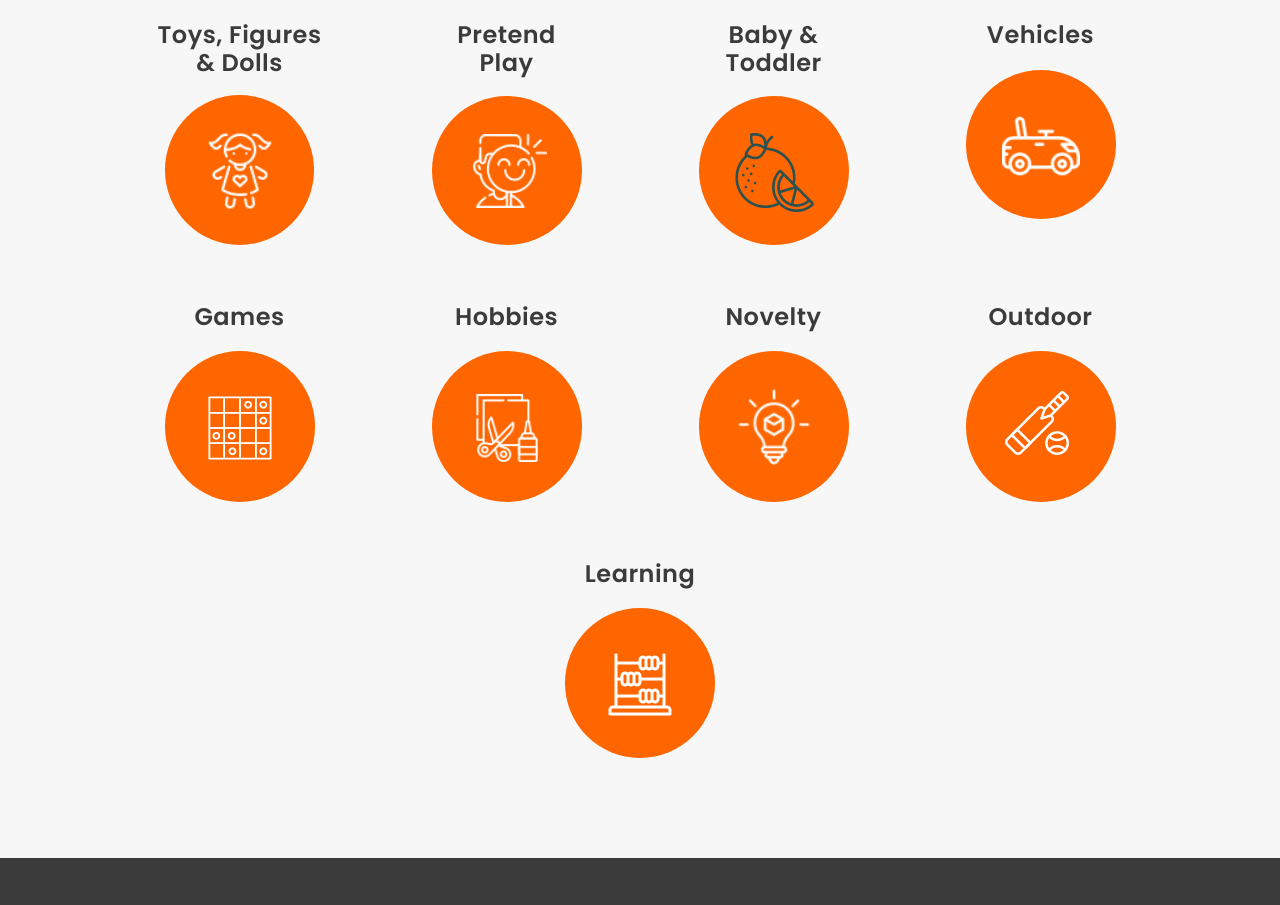
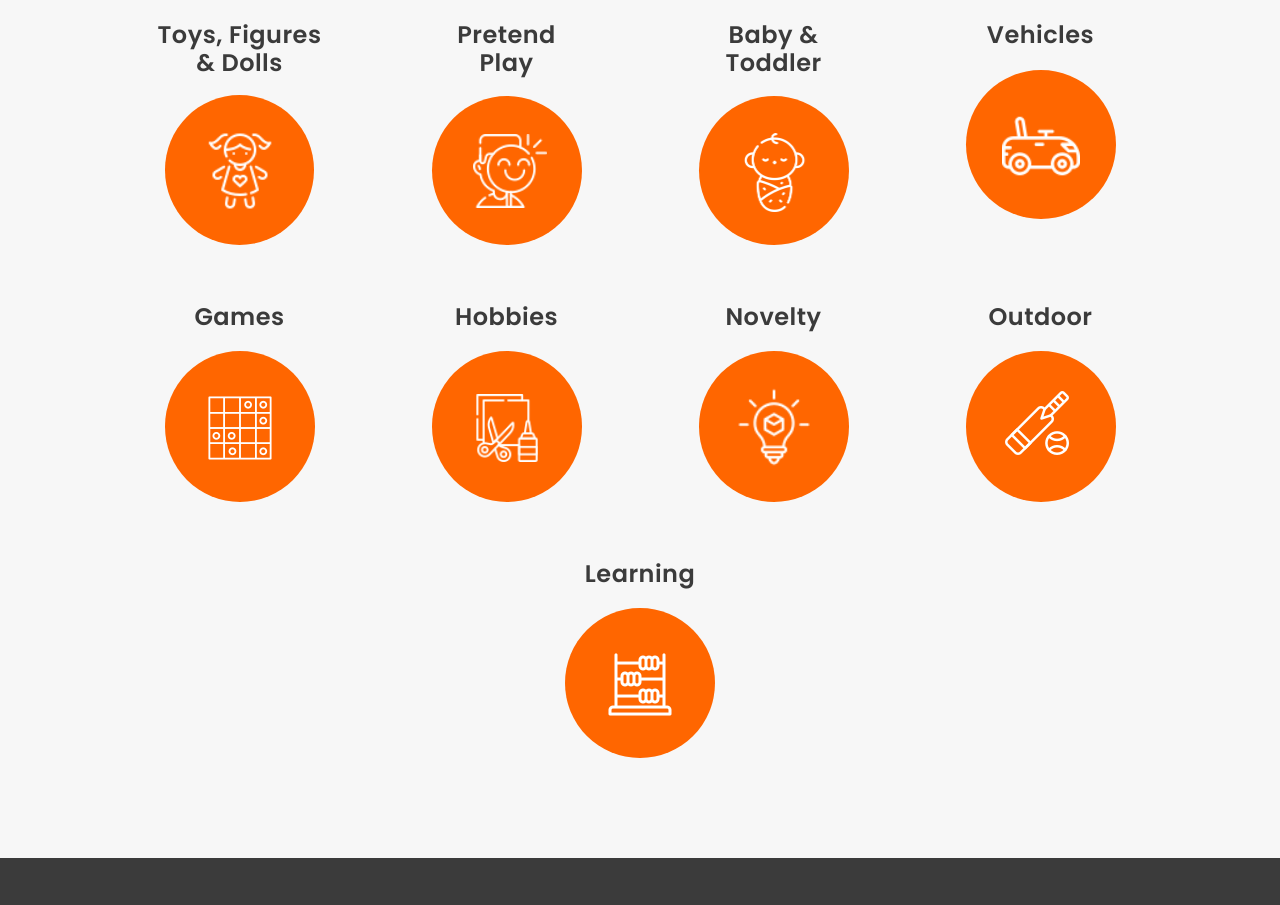
Before and after one commit to HandelnineGlobal/toyscentral.world, a plain HTML site: page index.html in a window 1280 px wide. Shown: the part 1580-2485 px from the top of the page. Drawn offline with nearby package versions, Linux system fonts and the light colour scheme.

Commit message:
Fixed wrong image for toddler category

```diff
--- a/index.html
+++ b/index.html
@@ -76,7 +76,7 @@
             <div class="homecare">
               <div class="baby-toddler subheading">Baby &amp; Toddler</div>
               <div class="ellipse-2 ellipse"></div>
-              <img class="mask-group" src="img/mask-group@2x.png" alt="Mask group" />
+              <img class="mask-group" src="img/baby.png" alt="Mask group" />
             </div>
             <div class="gifting">
               <div class="vehicles subheading">Vehicles</div>
@@ -241,7 +241,7 @@
             <div class="homecare-1">
               <div class="baby-toddler-1 subheading">Baby &amp; Toddler</div>
               <div class="ellipse-2-1"></div>
-              <img class="mask-group-1" src="img/mask-group-1@2x.png" alt="Mask group" />
+              <img class="mask-group-1" src="img/baby.png" alt="Mask group" />
             </div>
             <div class="gifting-1">
               <div class="vehicles-1 subheading">Vehicles</div>
@@ -405,7 +405,7 @@
             <div class="homecare-2">
               <div class="baby-toddler-2 subheading">Baby &amp; Toddler</div>
               <div class="ellipse-2-2"></div>
-              <img class="mask-group-2" src="img/mask-group@2x.png" alt="Mask group" />
+              <img class="mask-group-2" src="img/baby.png" alt="Mask group" />
             </div>
             <div class="gifting-2">
               <div class="vehicles-2 subheading">Vehicles</div>
```
Also changed, not shown: img/baby.png (added).
